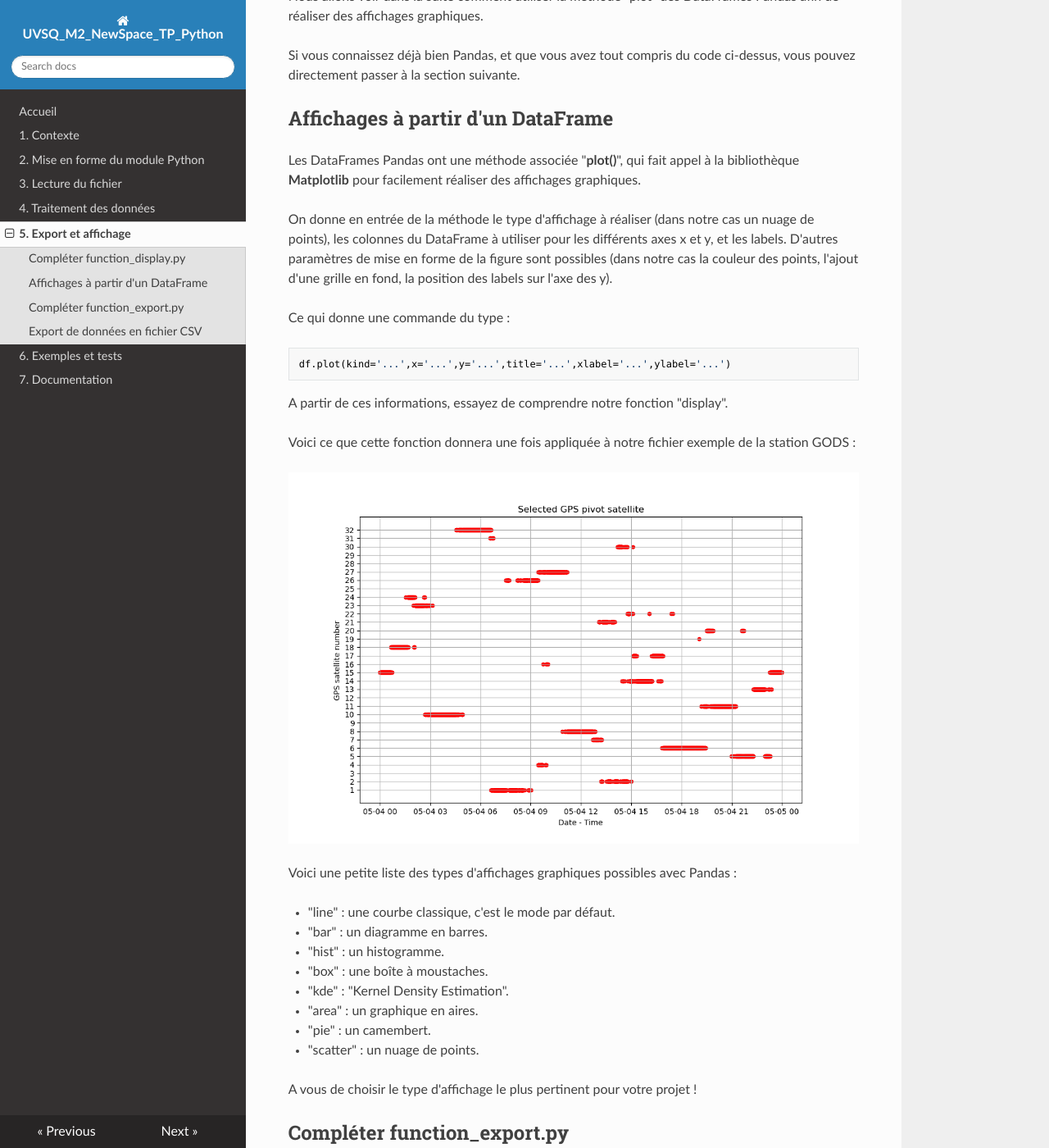
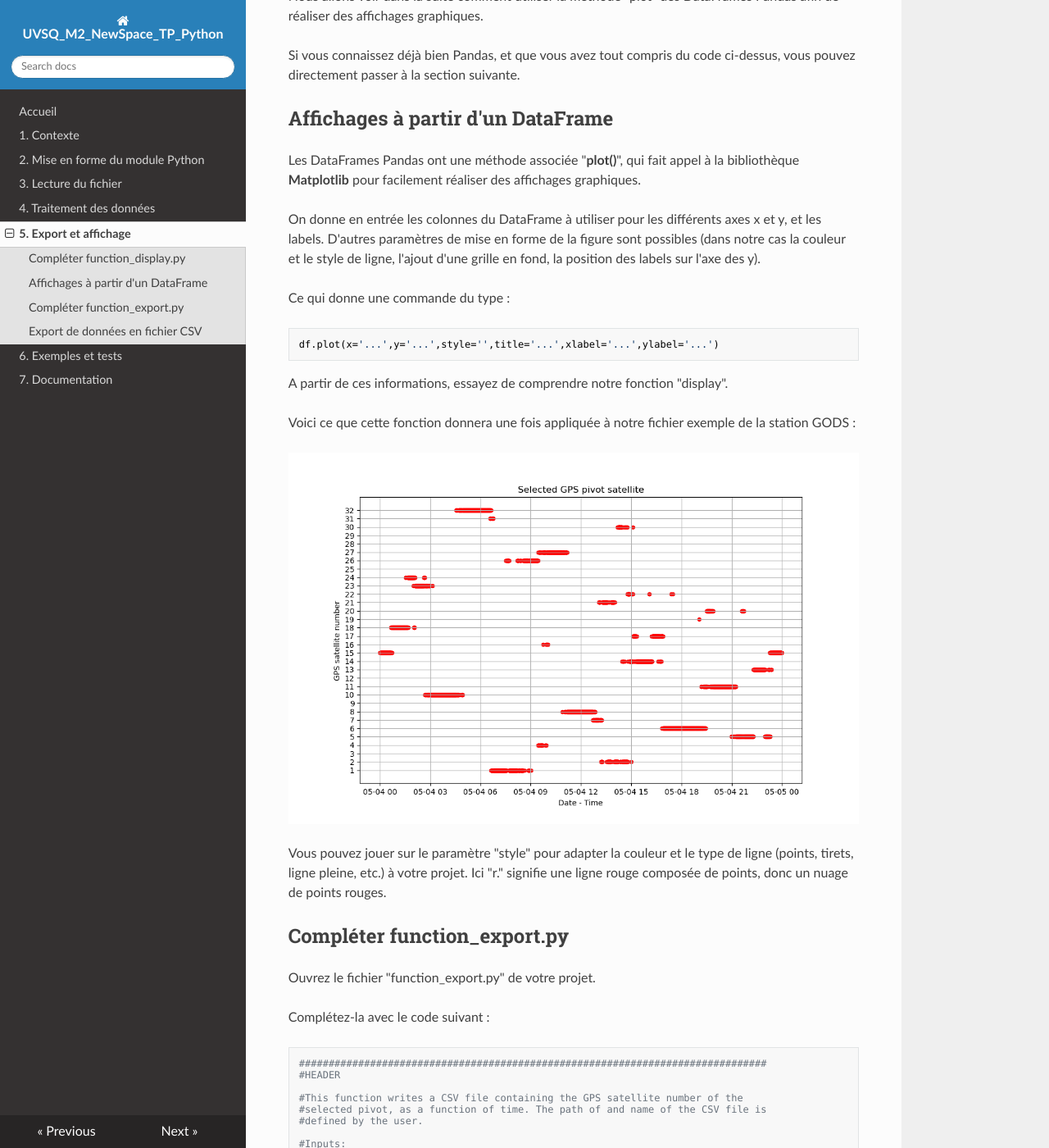
Before and after one commit to NicOudart/UVSQ_M2_NewSpace_TP_Python, an MkDocs documentation site: the page built from docs/5_Export_affichage.md, in a window 1280 px wide and 1400 px high, scrolled down 875 px. Shown: the whole window at 82% size. Built offline with MkDocs 1.6.1, drawn with Linux system fonts in a browser that asks for light colours; nearby versions of some CDN libraries; some of the changed text lies outside the part shown.

Commit message:
-Pandas plot update.

```diff
--- a/docs/5_Export_affichage.md
+++ b/docs/5_Export_affichage.md
@@ -32,7 +32,7 @@
 
 def display(df_pivot):
 
-    fig_pivot = df_pivot.plot(kind='scatter',x='date',y='sat',title='Selected GPS pivot satellite',xlabel='Date - Time',ylabel='GPS satellite number',color='r',grid='True',yticks=[i for i in range(1,df_pivot['sat'].max()+1)])
+    fig_pivot = df_pivot.plot(x='date',y='sat',style='r.',title='Selected GPS pivot satellite',xlabel='Date - Time',ylabel='GPS satellite number',grid='True',yticks=[i for i in range(1,int(df_pivot['sat'].max())+1)])
 
     return fig_pivot
 ~~~
@@ -47,13 +47,13 @@
 
 Les DataFrames Pandas ont une méthode associée "**plot()**", qui fait appel à la bibliothèque **Matplotlib** pour facilement réaliser des affichages graphiques.
 
-On donne en entrée de la méthode le type d'affichage à réaliser (dans notre cas un nuage de points), les colonnes du DataFrame à utiliser pour les différents axes x et y, et les labels.
-D'autres paramètres de mise en forme de la figure sont possibles (dans notre cas la couleur des points, l'ajout d'une grille en fond, la position des labels sur l'axe des y).
+On donne en entrée les colonnes du DataFrame à utiliser pour les différents axes x et y, et les labels.
+D'autres paramètres de mise en forme de la figure sont possibles (dans notre cas la couleur et le style de ligne, l'ajout d'une grille en fond, la position des labels sur l'axe des y).
 
 Ce qui donne une commande du type :
 
 ~~~
-df.plot(kind='...',x='...',y='...',title='...',xlabel='...',ylabel='...')
+df.plot(x='...',y='...',style='',title='...',xlabel='...',ylabel='...')
 ~~~
 
 A partir de ces informations, essayez de comprendre notre fonction "display".
@@ -62,25 +62,8 @@
 
 ![Figure exemple](img/Figure_pivot.png)
 
-Voici une petite liste des types d'affichages graphiques possibles avec Pandas :
-
-- "line" : une courbe classique, c'est le mode par défaut.
-
-- "bar" : un diagramme en barres.
-
-- "hist" : un histogramme.
-
-- "box" : une boîte à moustaches.
-
-- "kde" : "Kernel Density Estimation".
-
-- "area" : un graphique en aires.
-
-- "pie" : un camembert.
-
-- "scatter" : un nuage de points.
-
-A vous de choisir le type d'affichage le plus pertinent pour votre projet !
+Vous pouvez jouer sur le paramètre "style" pour adapter la couleur et le type de ligne (points, tirets, ligne pleine, etc.) à votre projet.
+Ici "r." signifie une ligne rouge composée de points, donc un nuage de points rouges.
 
 ## Compléter function_export.py
 
```
